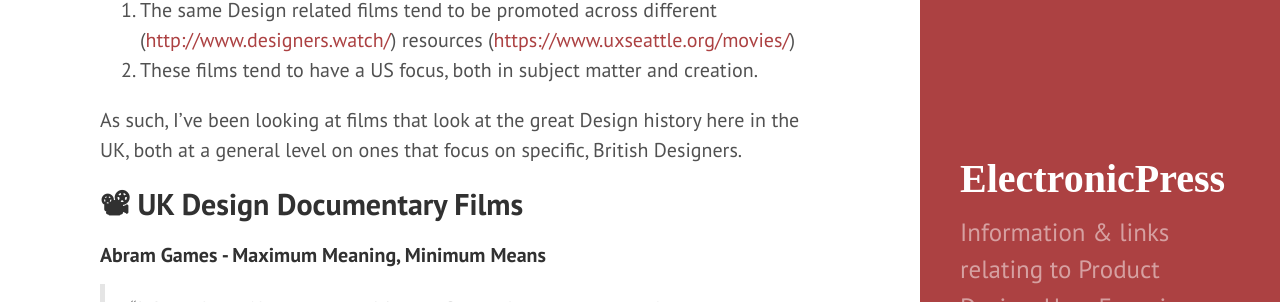
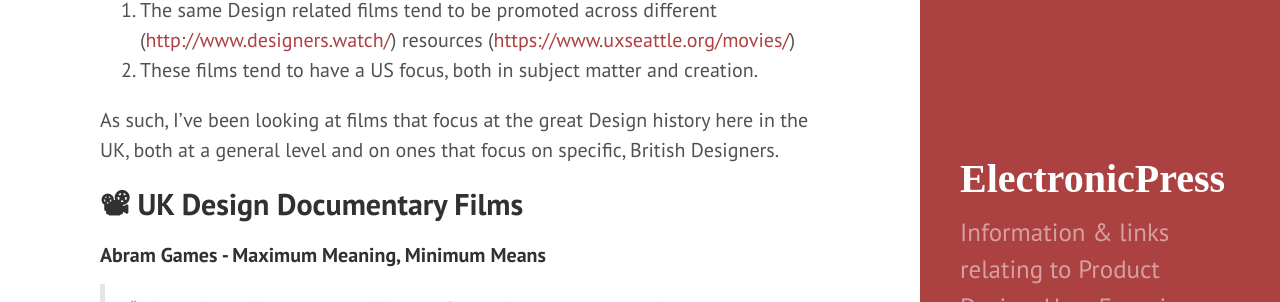
Before and after one commit to whitingx/whitingx.github.io, a Jekyll site: the page built from _posts/2018-05-11-uk-design-documentaries-series-talks.md, in a window 1280 px wide and 900 px high. Shown: the part 295-597 px from the top of the window. Built offline with Jekyll 4.4.1, drawn with Linux system fonts in a browser that asks for light colours; some web fonts are replaced; comment, search, counter and statistics services are not loaded.

Commit message:
Text fix

```diff
--- a/_posts/2018-05-11-uk-design-documentaries-series-talks.md
+++ b/_posts/2018-05-11-uk-design-documentaries-series-talks.md
@@ -9,7 +9,7 @@ There are some great documentary films, and more recently series ([https://www.n
 1. The same Design related films tend to be promoted across different ([http://www.designers.watch/](http://www.designers.watch/)) resources ([https://www.uxseattle.org/movies/](https://www.uxseattle.org/movies/))
 2. These films tend to have a US focus, both in subject matter and creation.
 
-As such, I've been looking at films that look at the great Design history here in the UK, both at a general level on ones that focus on specific, British Designers.
+As such, I've been looking at films that focus at the great Design history here in the UK, both at a general level and on ones that focus on specific, British Designers.
 
 ## 📽 UK Design Documentary Films
 
```
